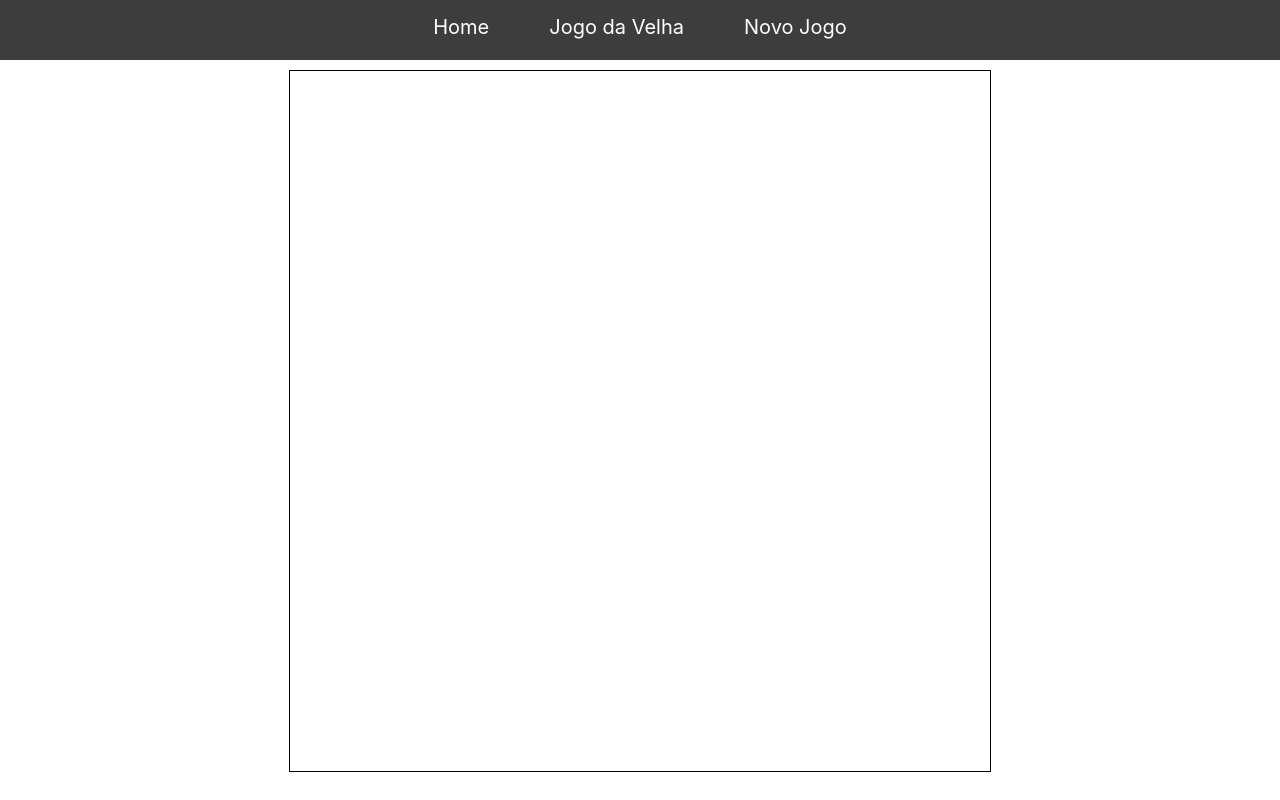
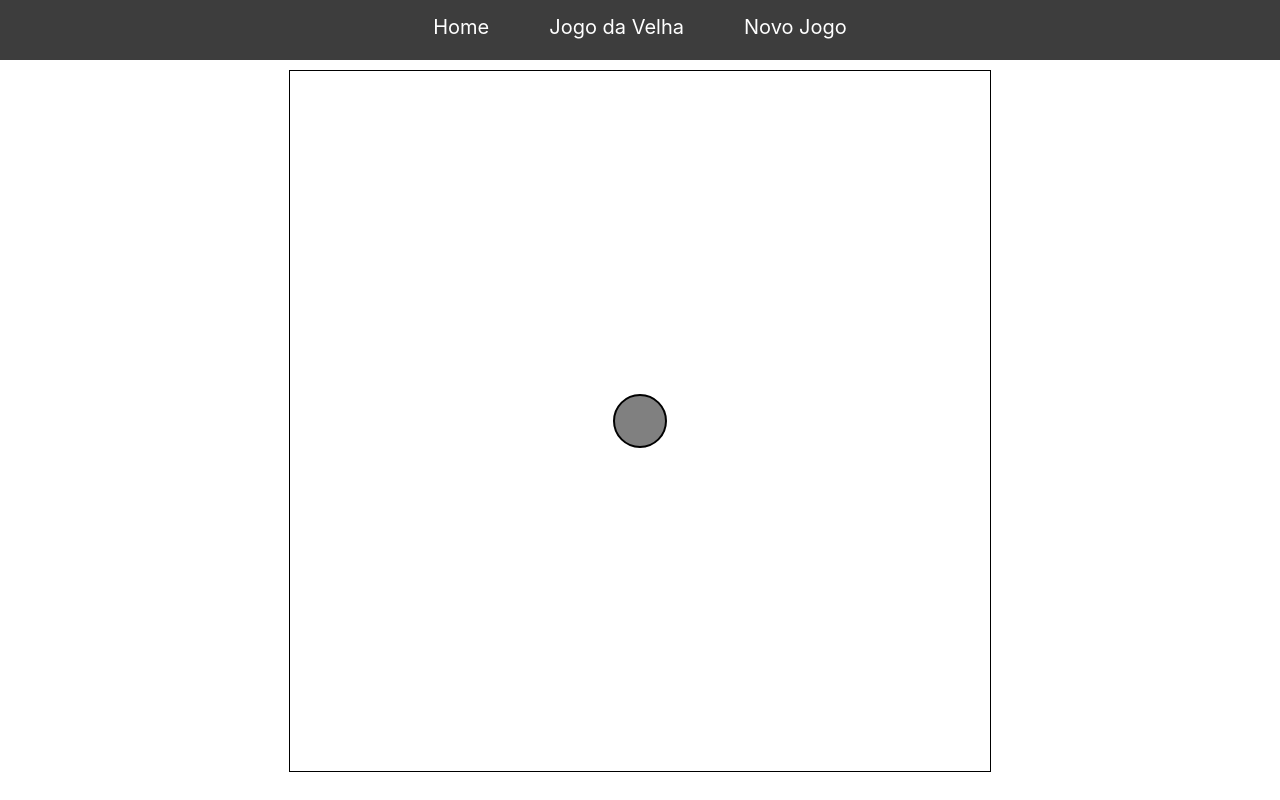
Before and after one commit to akalinoxd/jogo-da-velha, a React (Create React App) app: page /novo-jogo in a window 1280 px wide. Built offline with nearby package versions, Linux system fonts and the light colour scheme.

Commit message:
adding new game functions

```diff
--- a/src/pages/NovoJogo.js
+++ b/src/pages/NovoJogo.js
@@ -1,13 +1,76 @@
-import './novojogo.css'
+import './novojogo.css';
+import { useState, useEffect } from 'react';
 
 const NovoJogo = () => {
+
+    const [posX, setPosX] = useState(0)
+    const [posY, setPosY] = useState(0)
+    const step = 15
+    const limit = 320
+    const pressedKeys = {}
+
+    const moveElement = () => {
+        if (pressedKeys["ArrowUp"] && posY > -limit) {
+            setPosY(prevPosY => Math.max(prevPosY - step, -limit));
+        }
+        if (pressedKeys["ArrowLeft"] && posX > -limit) {
+            setPosX(prevPosX => Math.max(prevPosX - step, -limit));
+        }
+        if (pressedKeys["ArrowDown"] && posY < limit) {
+            setPosY(prevPosY => Math.min(prevPosY + step, limit))
+        }
+        if (pressedKeys["ArrowRight"] && posX < limit) {
+            setPosX(prevPosX => Math.min(prevPosX + step, limit))
+        }
+    }
+
+    useEffect(() => {
+        const interval = setInterval(() => {
+            moveElement()
+        }, 50)
+
+        const checkKeyDown = e => {
+            pressedKeys[e.key] = true
+        }
+
+        const checkKeyUp = e => {
+            pressedKeys[e.key] = false
+        }
+
+
+
+        document.addEventListener('keydown', checkKeyDown)
+        document.addEventListener('keyup', checkKeyUp)
+
+        return () => {
+            clearInterval(interval)
+            document.removeEventListener('keydown', checkKeyDown)
+            document.removeEventListener('keyup', checkKeyUp)
+        }
+    }, [])
+
+    const bolinhaStyle = {
+        position: 'relative',
+        top: `${posY}px`,
+        left: `${posX}px`,
+        width: '50px',
+        height: '50px',
+        border: '2px solid black',
+        borderRadius: '100px',
+        margin: 'auto',
+        backgroundColor: 'grey'
+    };
+
     return (
         <>
             <div className="containerNovoJogo">
-                <div></div>
+                <div className='contentNovoJogo'>
+                    <div style={bolinhaStyle}></div>
+                </div>
             </div>
         </>
     )
+
 }
 
 export default NovoJogo
--- a/src/pages/novojogo.css
+++ b/src/pages/novojogo.css
@@ -6,9 +6,10 @@
     overflow-y: scroll;
 }
 
-.containerNovoJogo div{
+.containerNovoJogo .contentNovoJogo{
     border: 1px solid black;
     width: 700px;
     height: 700px;
     margin: 10px 0 10px 0;
+    display: flex;
 }
```
